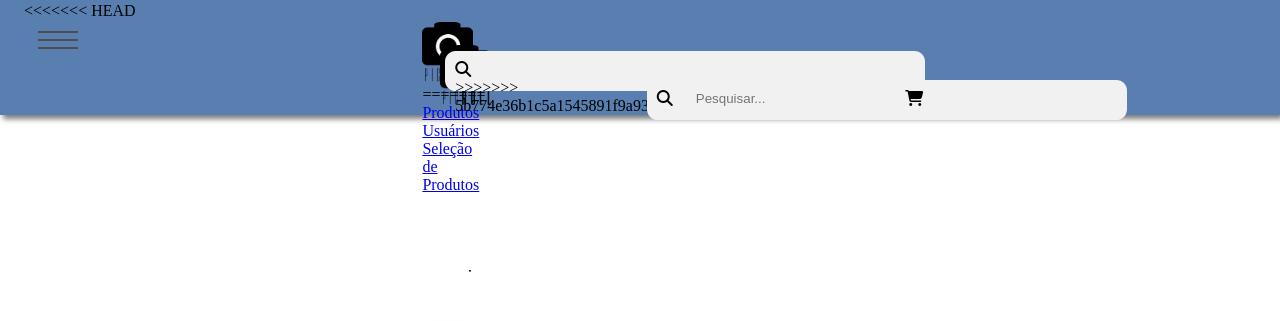
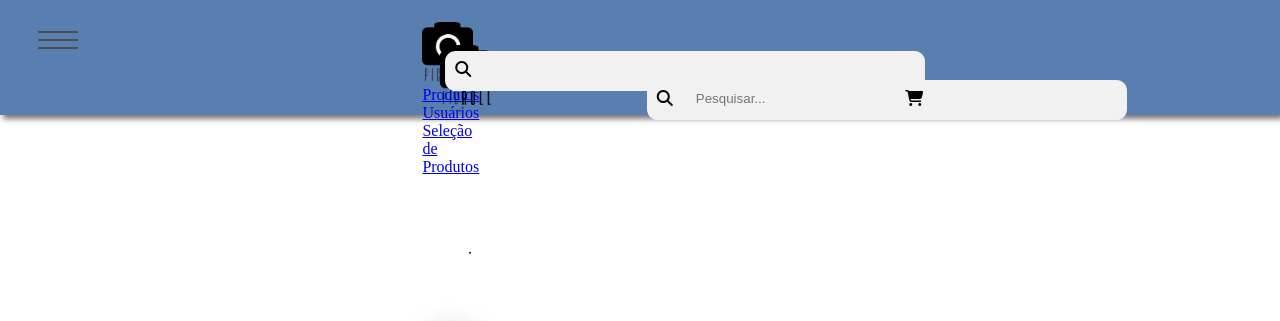
Before and after one commit to jpBool/ecommerce2, a PHP site: page /index.php in a window 1280 px wide. Shown: the top 321 px of the page. Run offline with PHP 8.4, Linux system fonts and the light colour scheme; some libraries are stand-ins or nearby versions.

Commit message:
sadasd
asdasd

```diff
--- a/coisasGit/BancoV6/index.php
+++ b/coisasGit/BancoV6/index.php
@@ -20,25 +20,21 @@
             <ul class='menu_box'>
                 <li><a class='menu_item' href='../BancoV6/index.php'>Home</a></a></li>
                 <li><a class='menu_item' href='../BancoV6/Cadastros/selecaoProduto/cadastros/cad_pesq_produtos_front.php' target='_parent'>Produtos</a></a></li>
-<<<<<<< HEAD
-=======
                 <li><a class='menu_item' href='../BancoV6/Cadastros/Usuarios/cadastros/cad_pesq_usuarios_front.php' target='_parent'>Usuários</a></a></li>
                 <li><a class='menu_item' href='#'>Devs</a></a></li>
->>>>>>> 5b774e36b1c5a1545891f9a93a6a90d9672144fe
                 <li><a class='menu_item' href='#'>Estatísticas</a></a></li>
                 <li><a class='menu_item' href='#'>Devs</a></a></li>
             </ul>
-<<<<<<< HEAD
+
             <div class='logo'>
                 <img class='logoimg' src="../BancoV6/imagem/logopreta.png">
-=======
         <div class='logo'>
                 <img class='logoimg' src="../BancoV6/imagem/logopreta.png">
         </div>
         <div class='pesquisa'>
             <div class='pesquisa_icone'>
              <i class="fa-thin fa-magnifying-glass fa"></i>
->>>>>>> 5b774e36b1c5a1545891f9a93a6a90d9672144fe
+
             </div>
             <div class='pesquisa'>
                 <div class='pesquisa_icone'>
```
